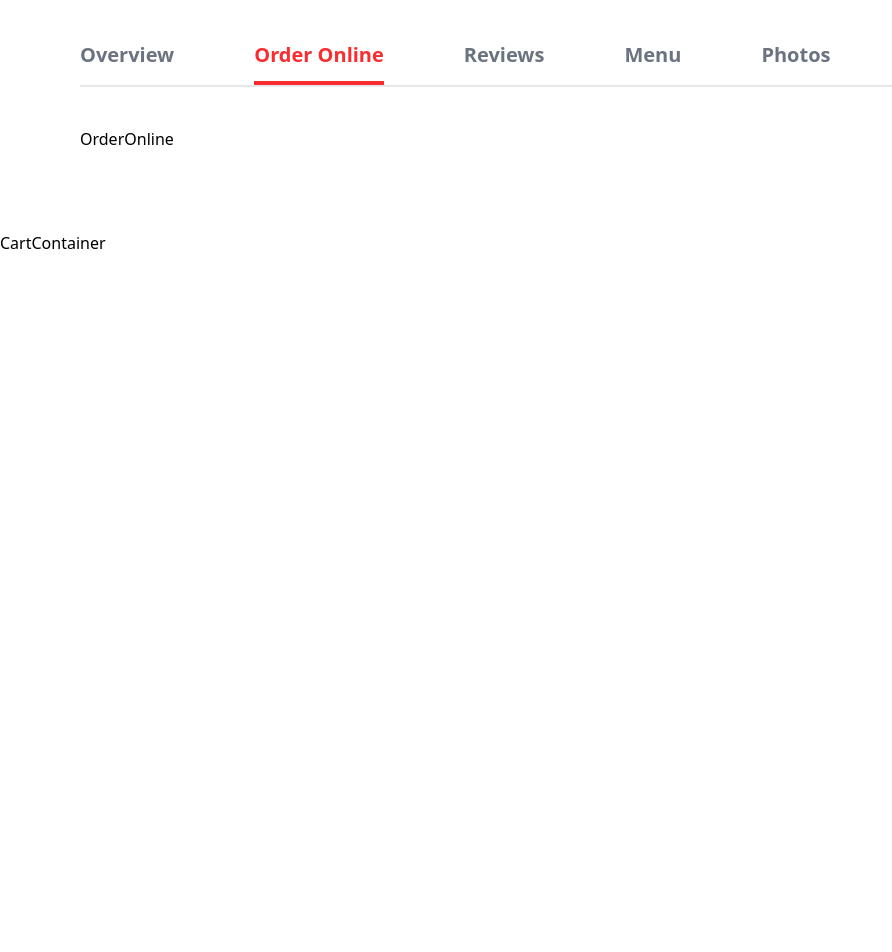
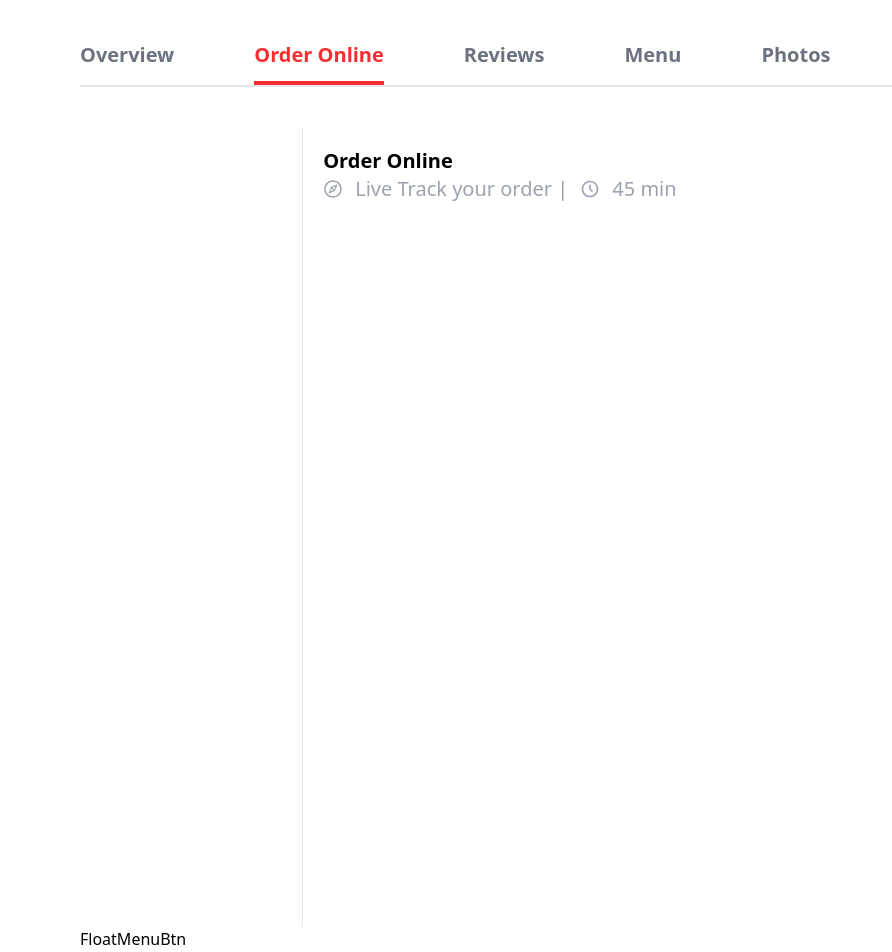
Before and after one commit to Daksh2356/zomato-clone, a React (Create React App) app in the folder client/: page /restaurant/1/order-online in a window 1280 px wide. Shown: the part 700-1652 px from the top of the page, without its empty margins (0-892 px from the left). Before the commit the page ends 955 px from the top, so only its background shows below. Built offline with nearby package versions, Linux system fonts and the light colour scheme.

Commit message:
started order online section

```diff
--- a/client/src/App.css
+++ b/client/src/App.css
@@ -54,3 +54,7 @@
 #ReactSimpleImageViewer {
   z-index: 100;
 }
+
+::-webkit-scrollbar {
+  display: none;
+}
--- /dev/null
+++ b/client/src/components/OrderOnline/FloatMenuBtn.jsx
@@ -0,0 +1,7 @@
+import React from "react";
+
+const FloatMenuBtn = () => {
+  return <div>FloatMenuBtn</div>;
+};
+
+export default FloatMenuBtn;
--- /dev/null
+++ b/client/src/components/OrderOnline/FoodList.jsx
@@ -0,0 +1,7 @@
+import React from "react";
+
+const FoodList = () => {
+  return <div>FoodList</div>;
+};
+
+export default FoodList;
--- /dev/null
+++ b/client/src/components/OrderOnline/MenuListContainer.jsx
@@ -0,0 +1,7 @@
+import React from "react";
+
+const MenuListContainer = () => {
+  return <div>MenuListContainer</div>;
+};
+
+export default MenuListContainer;
--- a/client/src/components/Restaurant/OrderOnline.jsx
+++ b/client/src/components/Restaurant/OrderOnline.jsx
@@ -1,7 +1,59 @@
-import React from "react";
+import React, { useState } from "react";
+import { AiOutlineCompass } from "react-icons/ai";
+import { BiTimeFive } from "react-icons/bi";
+
+// components
+import FloatMenuBtn from "../OrderOnline/FloatMenuBtn.jsx";
+import FoodList from "../OrderOnline/FoodList";
+import MenuListContainer from "../OrderOnline/MenuListContainer";
 
 const OrderOnline = () => {
-  return <div>OrderOnline</div>;
+  const [menu, setMenu] = useState([]);
+  const [selected, setSelected] = useState("");
+
+  const onClickHandler = (e) => {
+    if (e.target.id) {
+      setSelected(e.target.id);
+    }
+
+    return;
+  };
+
+  return (
+    <>
+      <div className="w-full h-screen flex">
+        <aside className="hidden md:flex flex-col gap-1 border-r overflow-y-scroll border-gray-200 h-screen w-1/4">
+          {menu.map((item, index) => (
+            <MenuListContainer
+              {...item}
+              key={index}
+              onClickHandler={onClickHandler}
+              selected={selected}
+            />
+          ))}
+        </aside>
+        <div className="w-full px-3 py-2 ">
+          <div className="pl-2 py-3">
+            <h2 className="text-xl font-semibold">Order Online</h2>
+            <h4 className="text-xl text-gray-400 font-light flex items-center gap-3 ">
+              <AiOutlineCompass /> Live Track your order | <BiTimeFive /> 45 min
+            </h4>
+          </div>
+          <section className="w-full h-screen overflow-y-screen flex gap-3 md:gap-5">
+            {menu.map((item, index) => (
+              <FoodList
+                {...item}
+                key={index}
+                onClickHandler={onClickHandler}
+                selected={selected}
+              />
+            ))}
+          </section>
+        </div>
+      </div>
+      <FloatMenuBtn onClickHandler={onClickHandler} selected={selected} />
+    </>
+  );
 };
 
 export default OrderOnline;
```
